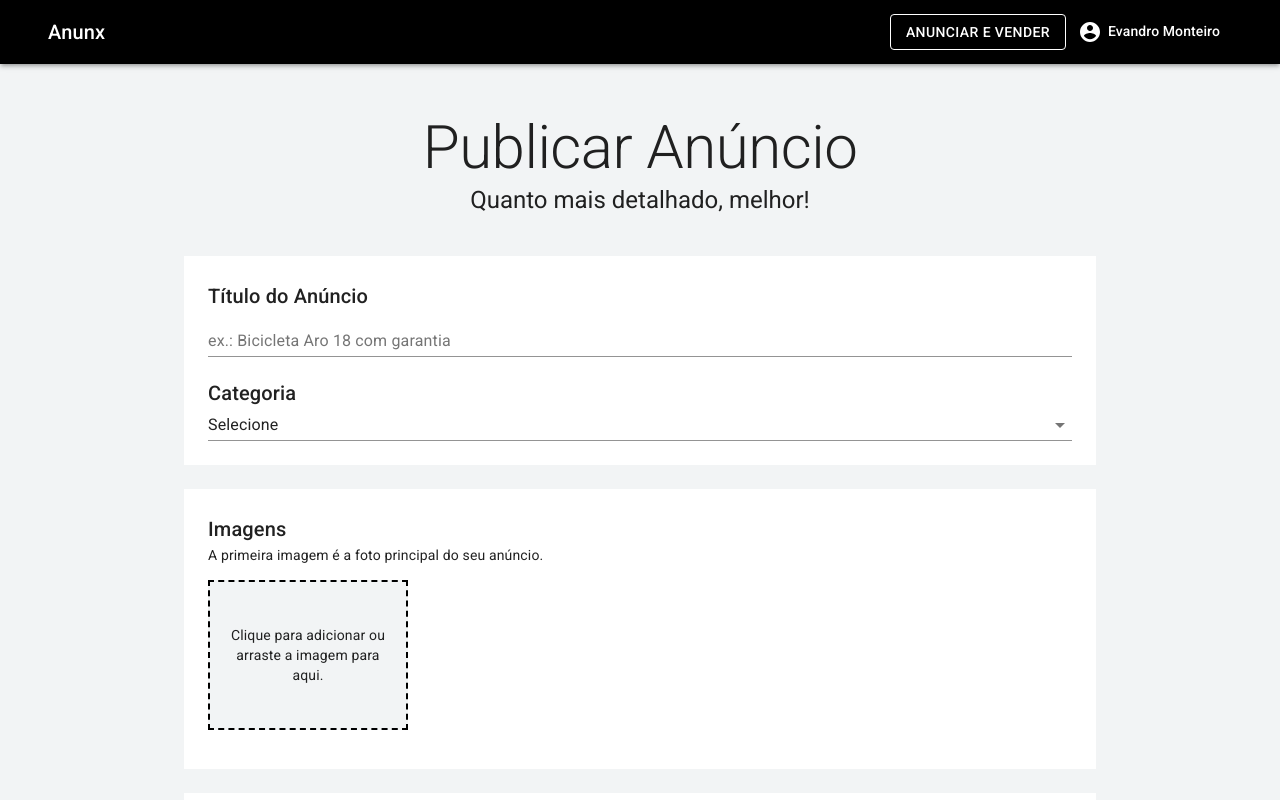
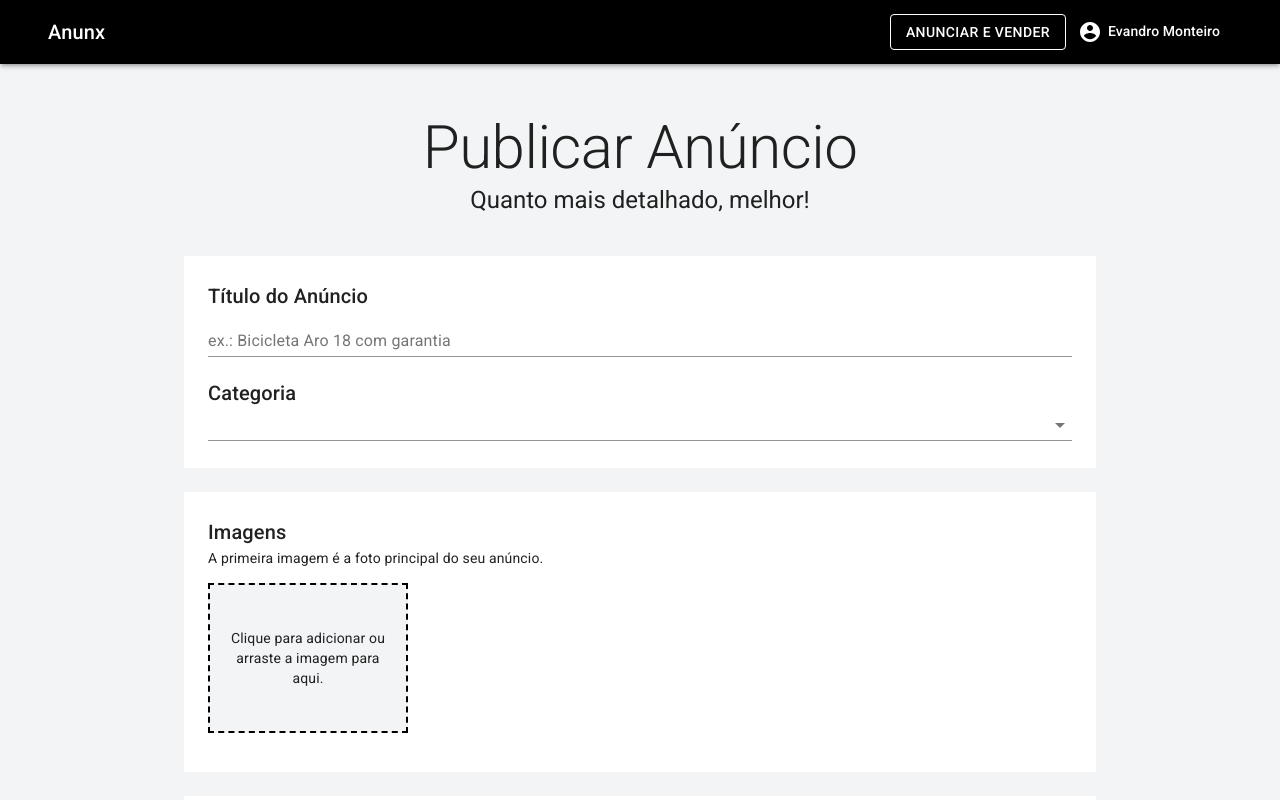
Before and after one commit to EvandroMonteiro/anunx, a Next.js app: page /user/publish in a window 1280 px wide. Shown: the top 800 px of the page. Built offline with nearby package versions, Linux system fonts and the light colour scheme.

Commit message:
validacao do campo categoria

```diff
--- a/pages/user/publish.js
+++ b/pages/user/publish.js
@@ -15,6 +15,8 @@
   InputLabel,
   OutlinedInput,
   InputAdornment,
+  MenuItem,
+  FormHelperText,
 } from '@material-ui/core'
 
 import { useDropzone } from 'react-dropzone'
@@ -85,7 +87,7 @@
     .min(6, 'Escreva um título maior')
     .max(100, 'Título muito grande')
     .required('Campo obrigatório'),
-
+  category: yup.string().required('Campo obrigatório'),
 })
 
 const Publish = () => {
@@ -117,7 +119,8 @@
     <TemplateDefault>
       <Formik
         initialValues={{
-          title: ''
+          title: '',
+          category: '',
         }}
         validationSchema={validationSchema}
         onSubmit={(values) => {
@@ -164,27 +167,33 @@
                     <Typography component="h6" variant="h6" color="textPrimary">
                       Categoria
                     </Typography>
-                    <Select
-                      native
-                      value=""
-                      fullWidth
-                      onChange={() => { }}
-                      inputProps={{
-                        name: 'age',
-                      }}
-                    >
-                      <option value="">Selecione</option>
-                      <option value={1}>Bebé e Criança</option>
-                      <option value={2}>Agricultura</option>
-                      <option value={3}>Moda</option>
-                      <option value={4}>Carros, Motos e Barcos</option>
-                      <option value={5}>Serviços</option>
-                      <option value={6}>Lazer</option>
-                      <option value={7}>Animais</option>
-                      <option value={8}>Móveis, Casa e Jardim</option>
-                      <option value={9}>Imóveis</option>
-                      <option value={10}>Equipamentos e Ferramentas</option>
-                    </Select>
+                    <FormControl error={errors.category} fullWidth>
+                      <Select
+                        name="category"
+                        value={values.category}
+                        fullWidth
+                        onChange={handleChange}
+                      >
+                        <MenuItem value="Bebé e Criança">Bebé e Criança</MenuItem>
+                        <MenuItem value="Agricultura">Agricultura</MenuItem>
+                        <MenuItem value="Moda">Moda</MenuItem>
+                        <MenuItem value="Carros, Motos e Barcos">Carros, Motos e Barcos</MenuItem>
+                        <MenuItem value="Serviços">Serviços</MenuItem>
+                        <MenuItem value="Lazer">Lazer</MenuItem>
+                        <MenuItem value="Animais">Animais</MenuItem>
+                        <MenuItem value="Móveis, Casa e Jardim">Móveis, Casa e Jardim</MenuItem>
+                        <MenuItem value="Imóveis">Imóveis</MenuItem>
+                        <MenuItem value="Equipamentos e Ferramentas">Equipamentos e Ferramentas</MenuItem>
+                        <MenuItem value="Celulares e Tablets">Celulares e Tablets</MenuItem>
+                        <MenuItem value="Desporto">Desporto</MenuItem>
+                        <MenuItem value="Tecnologia">Tecnologia</MenuItem>
+                        <MenuItem value="Emprego">Emprego</MenuItem>
+                        <MenuItem value="Outros">Outros</MenuItem>
+                      </Select>
+                      <FormHelperText>
+                        {errors.category}
+                      </FormHelperText>
+                    </FormControl>
                   </Box>
                 </Container>
 
```
